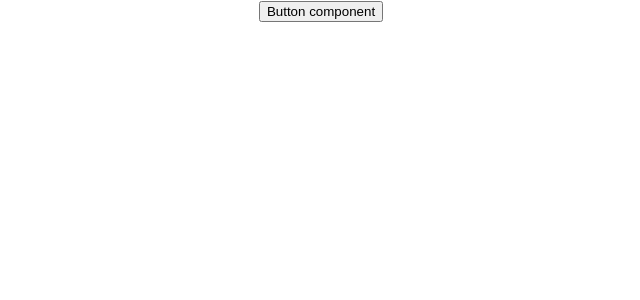
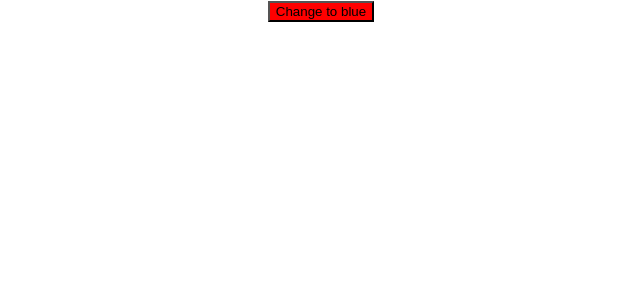
Before and after one commit to GersonEC/sundaes-on-demmand, a React (Create React App) app: page / in a window 1280 px wide. Shown: the top 300 px of the page, without its empty margins (319-959 px from the left). Built offline with nearby package versions, Linux system fonts and the light colour scheme.

Commit message:
Test and code button click.

```diff
--- /dev/null
+++ b/src/components/Button/Button.css
@@ -0,0 +1,3 @@
+.button {
+  background-color: red;
+}
--- a/src/components/Button/Button.tsx
+++ b/src/components/Button/Button.tsx
@@ -1,7 +1,18 @@
+import { useState } from "react";
+import "./Button.css";
+
 export function Button() {
+  const [buttonColor, setButtonColor] = useState("red");
+  const newButtonColor = buttonColor === "red" ? "blue" : "red";
+
   return (
     <div>
-      <button>Button component</button>
+      <button
+        style={{ backgroundColor: buttonColor }}
+        onClick={() => setButtonColor(newButtonColor)}
+      >
+        Change to {newButtonColor}
+      </button>
     </div>
   );
 }
```
Also changed, not shown: 1 other file (tests, documents, lock files or other folders).
